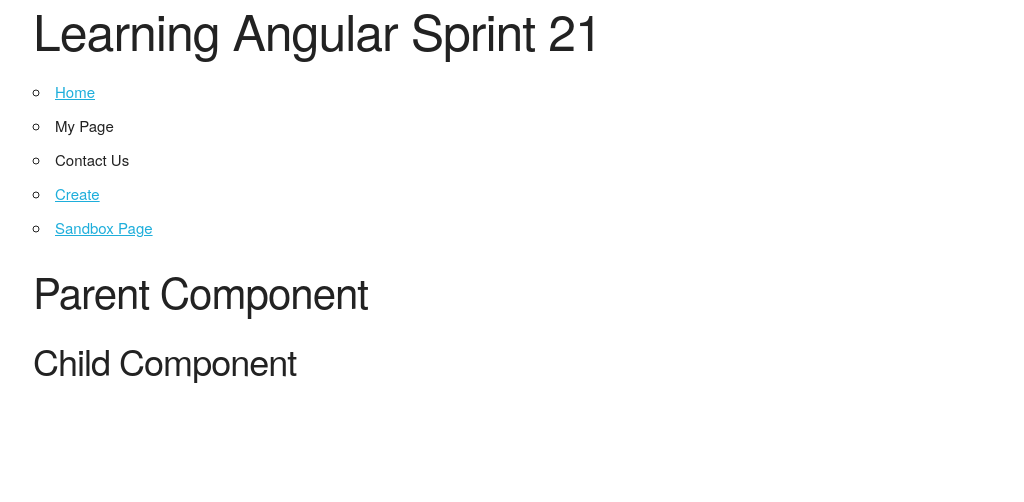
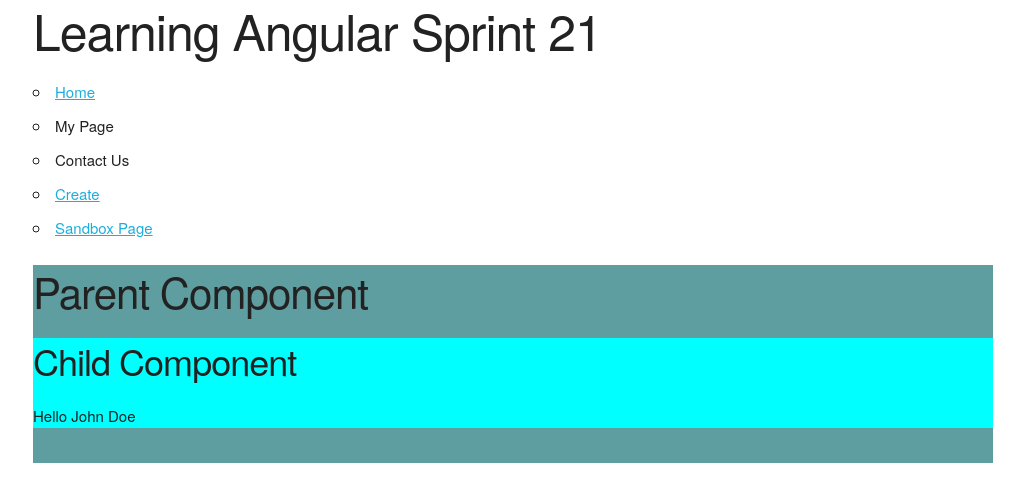
Before and after one commit to javierlona/learning_angular_sprint21, an Angular app: page /share-data in a window 1280 px wide. Shown: the top 502 px of the page, without its empty margins (127-1151 px from the left). Built offline with nearby package versions, Linux system fonts and the light colour scheme.

Commit message:
Pass the username variable from the parent to child

```diff
--- a/src/app/components/child-example/child-example.component.html
+++ b/src/app/components/child-example/child-example.component.html
@@ -1 +1,4 @@
+<div class="child">
 <h3>Child Component</h3>
+<p>Hello {{ uname }}</p>
+</div>
--- a/src/app/components/child-example/child-example.component.ts
+++ b/src/app/components/child-example/child-example.component.ts
@@ -1,4 +1,4 @@
-import { Component, OnInit } from '@angular/core';
+import { Component, Input, OnInit } from '@angular/core';
 
 @Component({
   selector: 'app-child-example',
@@ -6,6 +6,7 @@
   styleUrls: ['./child-example.component.css']
 })
 export class ChildExampleComponent implements OnInit {
+  @Input() uname!: string;
 
   constructor() { }
 
--- a/src/app/components/parent-example/parent-example.component.html
+++ b/src/app/components/parent-example/parent-example.component.html
@@ -1,2 +1,4 @@
+<div class="parent">
 <h2>Parent Component</h2>
-<app-child-example></app-child-example>
+<app-child-example [uname]="username"></app-child-example>
+</div>
--- a/src/app/components/parent-example/parent-example.component.ts
+++ b/src/app/components/parent-example/parent-example.component.ts
@@ -6,6 +6,8 @@
   styleUrls: ['./parent-example.component.css']
 })
 export class ParentExampleComponent implements OnInit {
+  // Variables
+  username: string = "John Doe";
 
   constructor() { }
 
```
